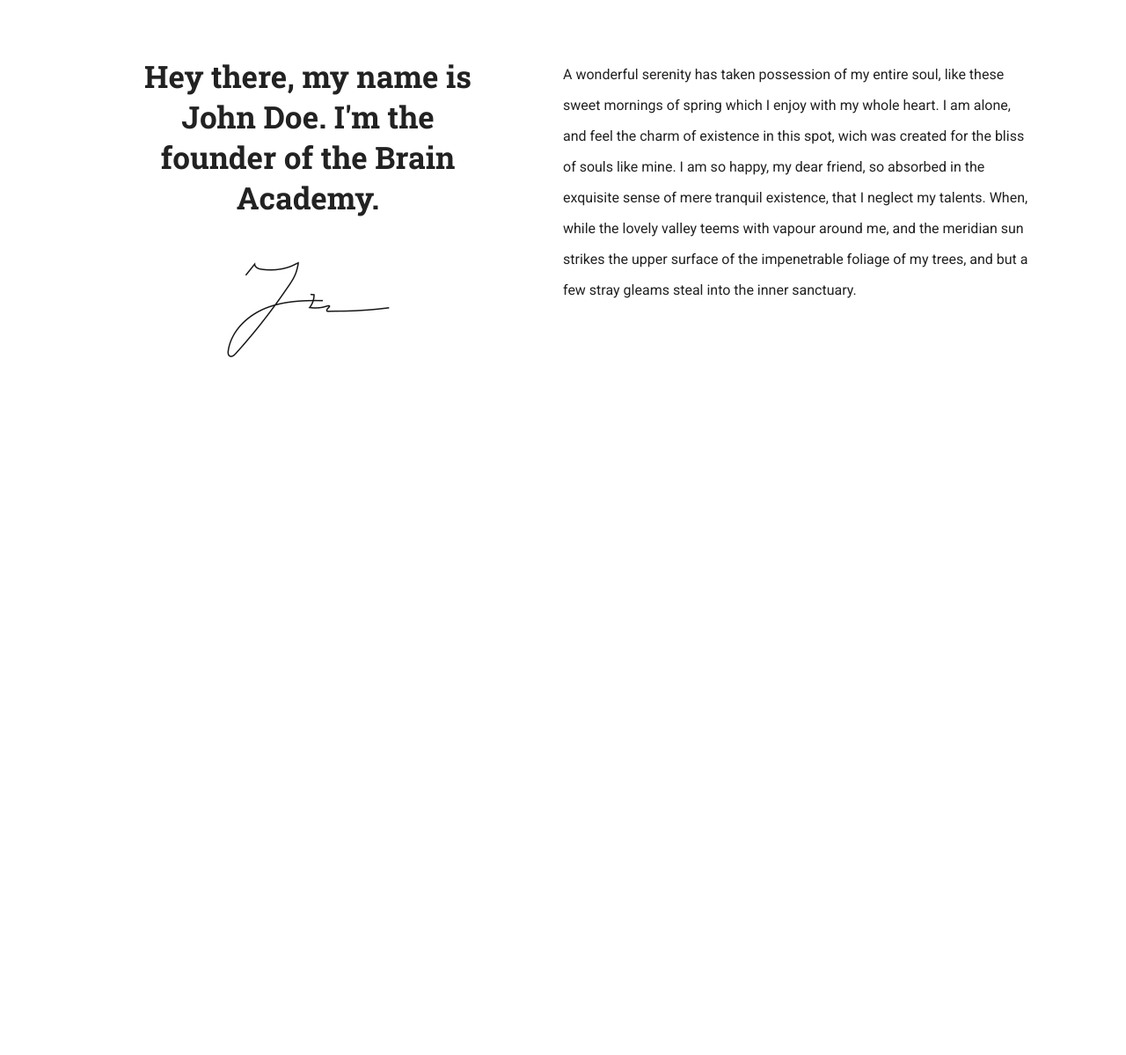
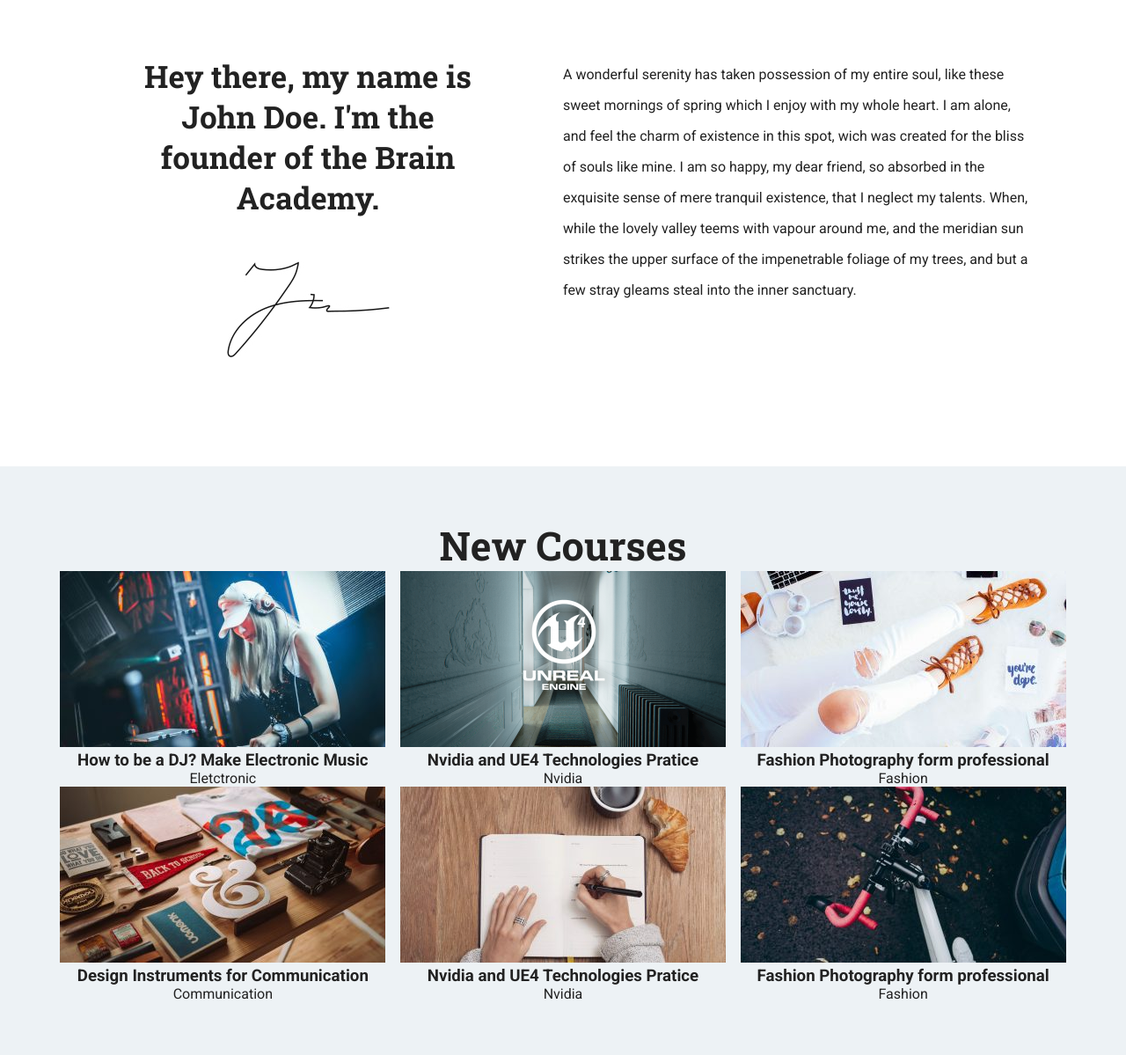
Before and after one commit to alessandro-lo-presti/proj-html-vuejs, a plain HTML site: page index.html in a window 1280 px wide. Shown: the part 1102-2301 px from the top of the page at 88% size. Before the commit the page ends 1572 px from the top, so only its background shows below. Drawn offline with nearby package versions, Linux system fonts and the light colour scheme.

Commit message:
card first look

```diff
--- a/css/style.css
+++ b/css/style.css
@@ -177,7 +177,7 @@ a {
 
 /* main */
 section {
-  padding: 0 60px;
+  padding: 60px;
 }
 
 /* about */
@@ -208,3 +208,28 @@ section {
   padding-right: 50px;
   line-height: 35px;
 }
+
+/* new-courses */
+.new-courses {
+  background-color: #edf2f5;
+}
+
+.new-courses .container {
+  flex-direction: column;
+}
+
+.new-courses h2 {
+  text-align: center;
+  font-size: 45px;
+}
+
+.new-courses .cards {
+  width: 100%;
+  display: flex;
+  flex-wrap: wrap;
+  justify-content: space-around;
+}
+
+.card {
+  text-align: center;
+}
--- a/index.html
+++ b/index.html
@@ -11,6 +11,7 @@
     <link rel="preconnect" href="https://fonts.gstatic.com">
     <link href="https://fonts.googleapis.com/css2?family=Roboto:wght@400;700&display=swap" rel="stylesheet">
     <link href="https://fonts.googleapis.com/css2?family=Roboto+Slab:wght@400;700&display=swap" rel="stylesheet">
+    <script src="https://cdn.jsdelivr.net/npm/vue@2"></script>
   </head>
 
   <body>
@@ -201,6 +202,30 @@
         </section>
         <!-- about -->
 
+        <!-- new-courses -->
+        <section class="new-courses">
+
+          <div class="container">
+
+            <h2 class="serif">New Courses</h2>
+
+            <!-- cards -->
+            <div class="cards">
+
+              <div class="card" v-for="course in newCourses">
+                <img :src="course.img">
+                <h3>{{course.name}}</h3>
+                <p>{{course.type}}</p>
+              </div>
+
+            </div>
+            <!-- / cards -->
+
+          </div>
+
+        </section>
+        <!-- new-courses -->
+
       </main>
       <!-- main -->
 
--- a/js/script.js
+++ b/js/script.js
@@ -1,4 +1,61 @@
-// var app = new Vue({
-//   el: "#app"
-// });
-//
+var app = new Vue({
+  el: "#app",
+  data: {
+    newCourses: [
+      {
+        name: "How to be a DJ? Make Electronic Music",
+        type: "Eletctronic",
+        img: "img/course-1.jpeg",
+        lv: "advanced",
+        lectures: "8",
+        hours: "6",
+        special: true
+      },
+      {
+        name: "Nvidia and UE4 Technologies Pratice",
+        type: "Nvidia",
+        img: "img/course-2.png",
+        lv: "advanced",
+        lectures: "8",
+        hours: "6",
+        special: true
+      },
+      {
+        name: "Fashion Photography form professional",
+        type: "Fashion",
+        img: "img/course-3.jpeg",
+        lv: "advanced",
+        lectures: "6",
+        hours: "6",
+        special: true
+      },
+      {
+        name: "Design Instruments for Communication",
+        type: "Communication",
+        img: "img/course-4.jpeg",
+        lv: "intermediate",
+        lectures: "6",
+        hours: "6",
+        special: false
+      },
+      {
+        name: "Nvidia and UE4 Technologies Pratice",
+        type: "Nvidia",
+        img: "img/course-5.jpg",
+        lv: "intermediate",
+        lectures: "6",
+        hours: "6",
+        special: false
+      },
+      {
+        name: "Fashion Photography form professional",
+        type: "Fashion",
+        img: "img/course-6.jpeg",
+        lv: "beginner",
+        lectures: "6",
+        hours: "6",
+        special: false
+      }
+    ]
+  }
+});
```
Also changed, not shown: img/course-1.jpeg (added), img/course-2.png (added), img/course-3.jpeg (added), img/course-4.jpeg (added), img/course-5.jpg (added), img/course-6.jpeg (added).
